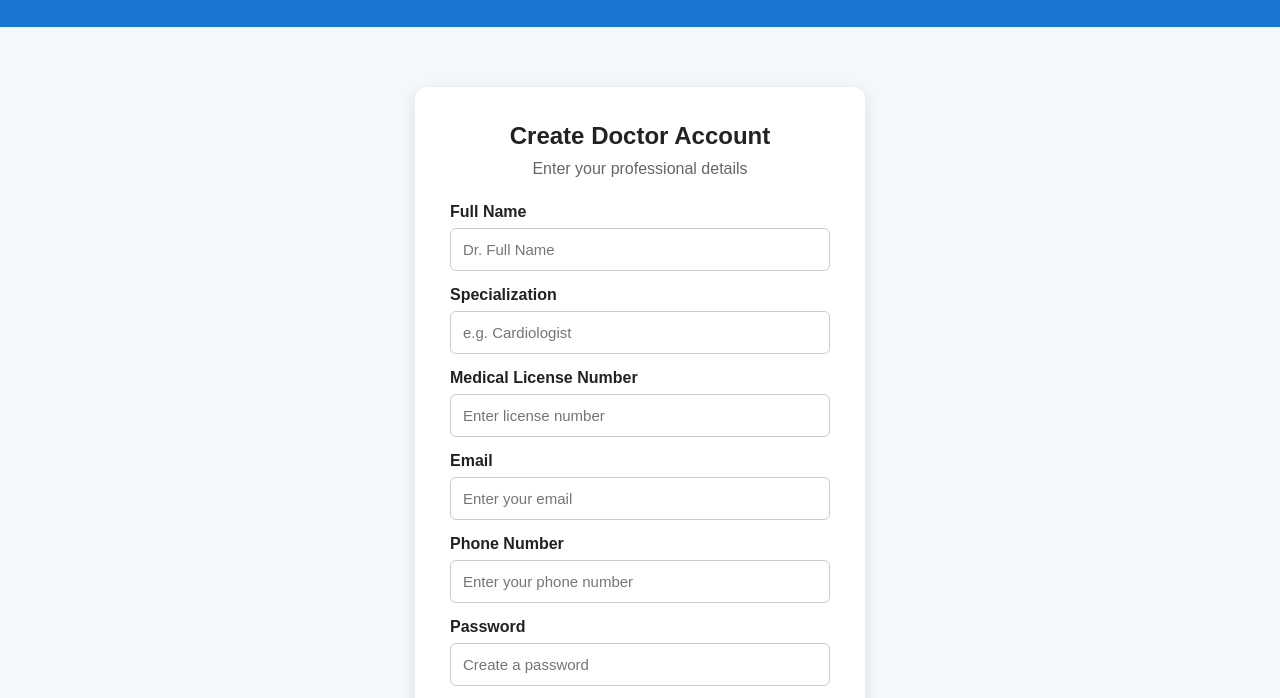
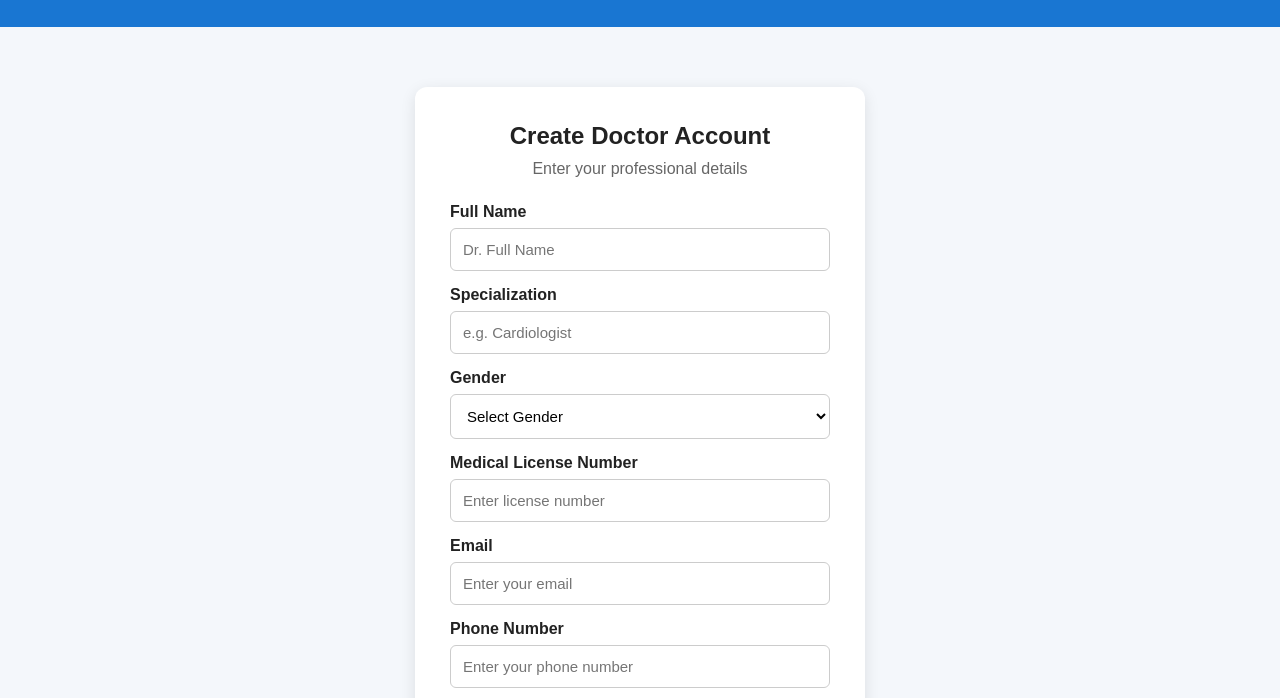
Before and after one commit to divyanshudubey45/PRM-System, a website: page doctor-register.html in a window 1280 px wide. Shown: the part 96-794 px from the top of the page. Drawn offline with Linux system fonts and the light colour scheme.

Commit message:
Update doctor-register.html

```diff
--- a/doctor-register.html
+++ b/doctor-register.html
@@ -54,7 +54,13 @@
                     placeholder="e.g. Cardiologist"
                     required
                 >
-
+                <label for="doctorGender">Gender</label>
+<select id="doctorGender" required>
+    <option value="">Select Gender</option>
+    <option value="Male">Male</option>
+    <option value="Female">Female</option>
+    <option value="Other">Other</option>
+</select>
 
                 <label for="doctorLicense">
                     Medical License Number
```
